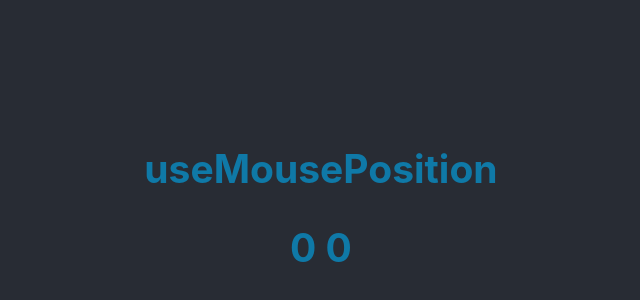
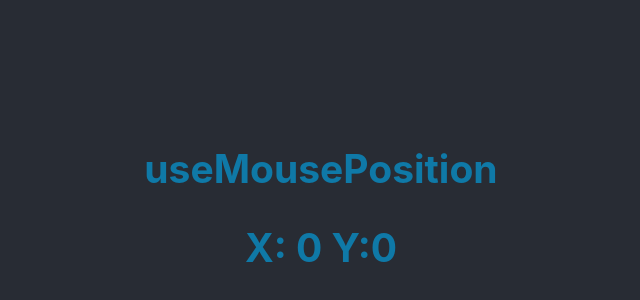
Before and after one commit to nsagias/react-hooks-helpers, a React (Create React App) app in the folder hooks-helpers/: page / in a window 1280 px wide. Shown: the part 192-492 px from the top of the page, without its empty margins (319-959 px from the left). Built offline with nearby package versions, Linux system fonts and the light colour scheme.

Commit message:
add x and y to make it readable

```diff
--- a/hooks-helpers/src/components/MouseMove.tsx
+++ b/hooks-helpers/src/components/MouseMove.tsx
@@ -26,7 +26,7 @@ const MouseMove = () => {
   return (
     <div>
       <h2>useMousePosition</h2>
-      <h2>{mousePosition.x} {mousePosition.y}</h2>
+      <h2>X: {mousePosition.x}  Y:{mousePosition.y}</h2>
     </div>
   )
 };
```
